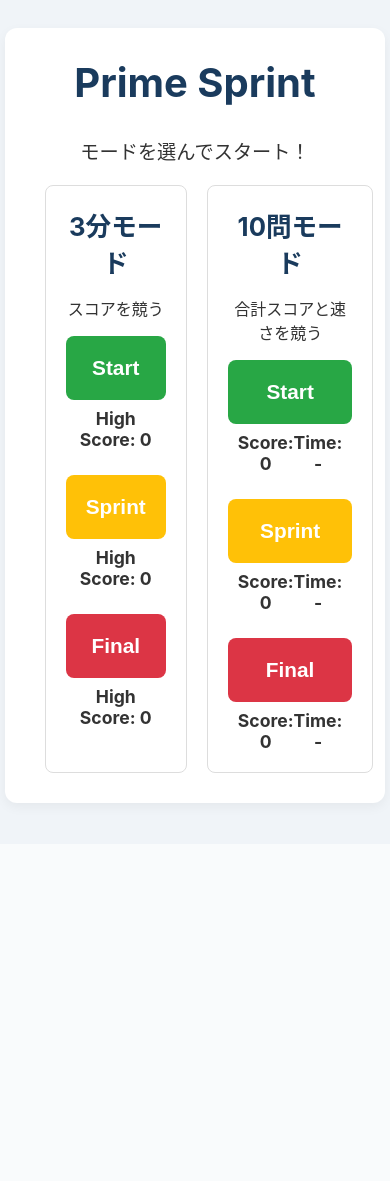
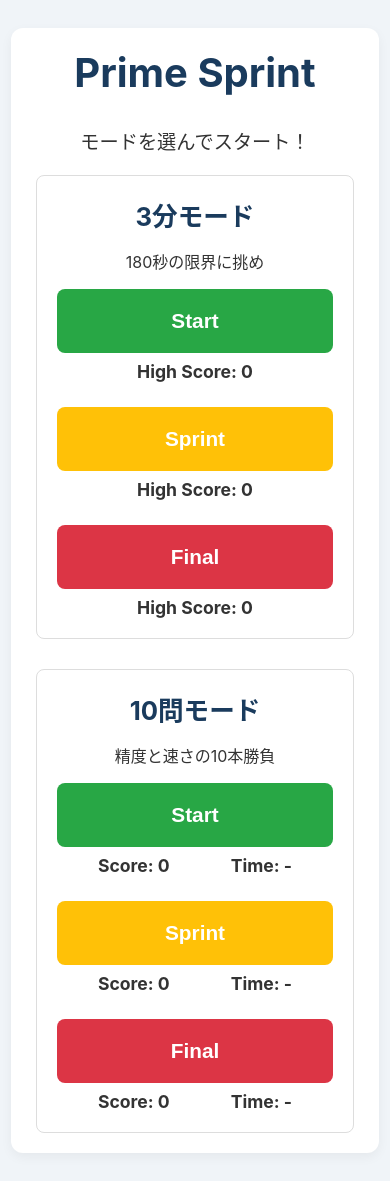
Before and after one commit to createkill/prime_sprint, a Flask app: page / in a window 390 px wide. Before the commit the page ends 810 px from the top, so only its background shows below. Run offline with Flask 3, Linux system fonts and the light colour scheme.

Commit message:
Update multiple files (UI fixes)

```diff
--- a/main.py
+++ b/main.py
@@ -120,6 +120,7 @@ def start_game():
         # 3分モード用の初期化
         session['time_remaining'] = TIME_LIMIT_MODE_SECONDS # 残り時間 (秒)
         session['time_limit_total_correct'] = 0
+        session['time_limit_total_incorrect'] = 0 # 不正解カウント
 
     return redirect(url_for('show_question'))
 
@@ -216,6 +217,9 @@ def check_answer():
 
         if mode == 'time_attack':
             session['ta_penalty_time'] = session.get('ta_penalty_time', 0) + PENALTY_TIME_SECONDS
+
+        elif mode == '3_minutes':
+            session['time_limit_total_incorrect'] = session.get('time_limit_total_incorrect', 0) + 1
 
     # 累計スコア更新 (0点未満にならない)
     session['total_score'] = max(0, session.get('total_score', 0) + score)
@@ -318,12 +322,12 @@ def game_over():
     """
     3分モード 終了ページ (難易度別)
     """
-    # チェック対象を time_remaining に変更
     if 'time_remaining' not in session or 'difficulty' not in session:
         return redirect(url_for('index'))
 
     total_score = session.get('total_score', 0)
     total_correct = session.get('time_limit_total_correct', 0)
+    total_incorrect = session.get('time_limit_total_incorrect', 0) # 不正解数を取得
     difficulty = session.get('difficulty')
 
     is_new_highscore = False
@@ -334,11 +338,12 @@ def game_over():
         session[score_key] = total_score
         is_new_highscore = True
 
-    # ★★★ バグ修正: return を if の外に出す ★★★
+    # バグ修正: return を if の外に出す
     return render_template(
         'game_over.html',
         total_score=total_score,
         total_correct=total_correct,
+        total_incorrect=total_incorrect, # テンプレートに渡す
         is_new_highscore=is_new_highscore
     )
 
--- a/templates/index.html
+++ b/templates/index.html
@@ -3,19 +3,18 @@
 <head>
     <meta charset="UTF-8">
     <title>Prime Sprint</title>
-    <link rel="stylesheet" href="{{ url_for('static', filename='style.css') }}">
+    <meta name="viewport" content="width=device-width, initial-scale=1.0"> <link rel="stylesheet" href="{{ url_for('static', filename='style.css') }}">
 
     <style>
-      .mode-box h2 {
+        .mode-box h2 {
             font-size: 1.6em;
             margin-bottom: 10px;
         }
-        /* (ボタンの色指定) */
+
         .btn-start { background-color: #28a745; }
         .btn-sprint { background-color: #ffc107; color: #333; }
         .btn-final { background-color: #dc3545; }
 
-        /* (モード選択ボックス) */
         .mode-select {
             display: flex;
             gap: 20px;
@@ -28,18 +27,13 @@
             padding: 20px;
         }
 
-        /* ★★★ 新しいレイアウト用のスタイル ★★★ */
-
-        /* 難易度ごとのグループ */
         .difficulty-group {
-            margin-bottom: 25px; /* 各グループ(Start, Sprint, Final)の間隔 */
+            margin-bottom: 25px;
         }
-        /* 最後の子要素の間隔は不要 */
         .difficulty-group:last-child {
             margin-bottom: 0;
         }
 
-        /* 難易度ボタン (幅100%に変更) */
         .btn-difficulty {
             font-size: 1.3em;
             padding: 20px;
@@ -49,22 +43,34 @@
             border-radius: 8px;
             color: white;
             transition: transform 0.2s;
-            width: 100%; /* 幅を親要素に合わせる */
+            width: 100%;
         }
         .btn-difficulty:hover {
             transform: scale(1.03);
         }
 
-        /* ボタン下の記録 */
         .button-record {
             font-size: 1.1em;
             color: #333;
             font-weight: bold;
             margin-top: 8px;
-            /* 10問モードで2行になっても対応できるように */
             display: flex;
-            justify-content: space-around; /* スコアとタイムを左右に */
+            justify-content: space-around;
             padding: 0 10px;
+        }
+
+        /* ★ スマホ対応 (追加) */
+        @media (max-width: 768px) {
+            .mode-select {
+                flex-direction: column; /* 縦並び に変更 */
+                gap: 30px;
+            }
+
+            /* (コンテナの横幅も調整) */
+            .container {
+                width: 95%;
+                padding: 20px 25px;
+            }
         }
     </style>
 </head>
@@ -78,8 +84,7 @@
 
             <div class="mode-box">
                 <h2>3分モード</h2>
-                <p>スコアを競う</p>
-                <form action="/start" method="POST">
+                <p>180秒の限界に挑め</p> <form action="/start" method="POST">
                     <input type="hidden" name="mode" value="3_minutes">
 
                     <div class="difficulty-group">
@@ -113,8 +118,7 @@
 
             <div class="mode-box">
                 <h2>10問モード</h2>
-                <p>合計スコアと速さを競う</p>
-                <form action="/start" method="POST">
+                <p>精度と速さの10本勝負</p> <form action="/start" method="POST">
                     <input type="hidden" name="mode" value="time_attack">
 
                     <div class="difficulty-group">
```
Also changed, not shown: templates/game_over.html (+7 -5 lines), templates/question.html (+6 -9 lines), templates/result.html (+26 -17 lines), templates/ta_complete.html (+7 -5 lines).
